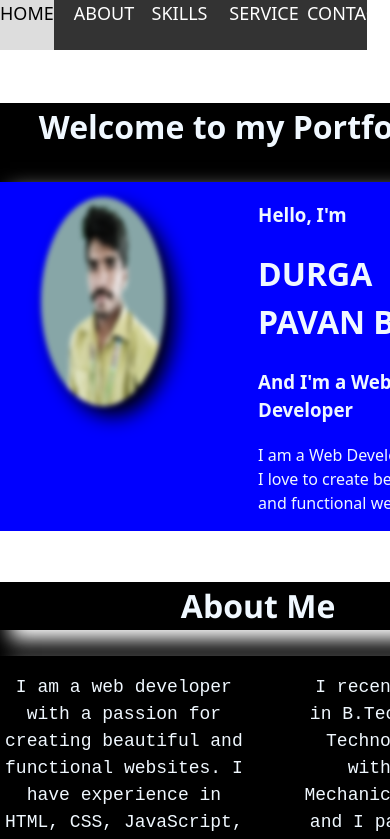
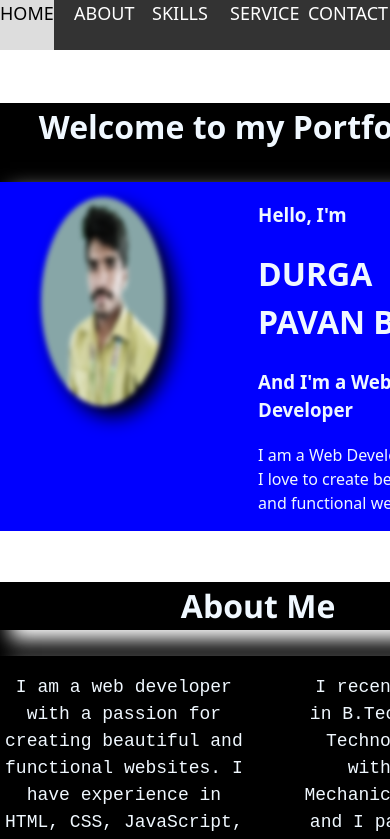
Before and after one commit to PavanMech321/portfolio-2, a React (Vite) app: page / in a window 390 px wide. Shown: the top 839 px of the page. Built offline with nearby package versions, Linux system fonts and the light colour scheme.

Commit message:
Update App.css

```diff
--- a/src/App.css
+++ b/src/App.css
@@ -18,7 +18,7 @@
   overflow: hidden;
   position: fixed;
   top: 0px;
-/*   width: 100vw; */
+  width: 100%;
   z-index: 1;
 /*   font-family: 'Courier New', Courier, monospace; */
 /*   font-size: 16px; */
@@ -30,7 +30,7 @@
 /*   text-align: center; */
   text-decoration: none;
   text-transform: uppercase;
-  word-spacing: auto;
+/*   word-spacing: auto; */
 /*   letter-spacing: 1px; */
     /* transition: background-color 0.3s; */
 }
```
